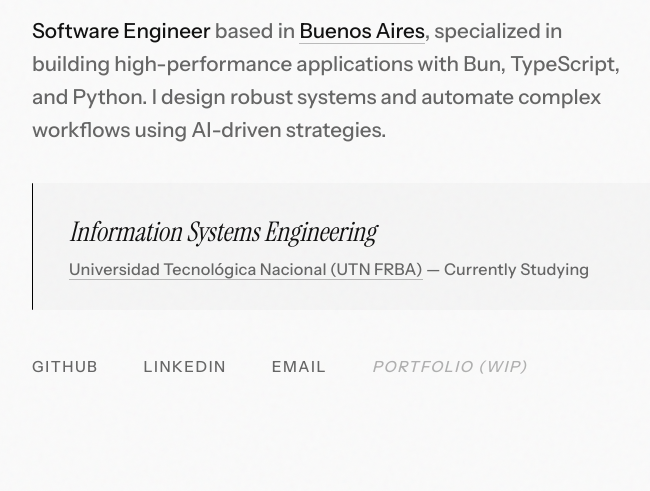
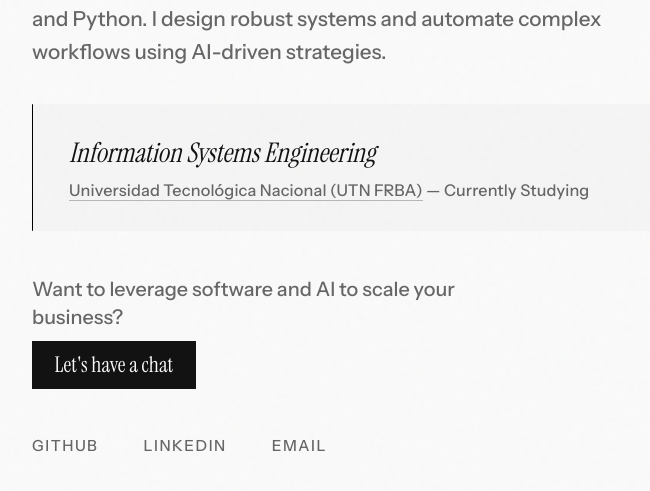
Before and after one commit to zanellig/personal-page, a website: page public/index.html in a window 1280 px wide. Shown: the part 277-768 px from the top of the page, without its empty margins (262-912 px from the left). Drawn offline with Linux system fonts and the light colour scheme; a script that the page names is missing.

Commit message:
feat: Add call-to-action section with styling and embed cal.com
- Introduced a new call-to-action (CTA) section in index.html, featuring a title and button for scheduling meetings.
- Added corresponding CSS styles for the CTA layout and button interactions in index.css.
- Included embed code for Cal.com to facilitate meeting scheduling directly from the site.

```diff
--- a/public/index.css
+++ b/public/index.css
@@ -229,6 +229,38 @@ nav a:hover::after {
 	transform-origin: left;
 }
 
+.cta {
+	margin-bottom: 2.5rem;
+	display: flex;
+	flex-direction: column;
+	gap: 0.5rem;
+}
+
+.cta-title {
+	font-size: 1.1rem;
+	color: var(--text-secondary);
+	font-weight: 400;
+	max-width: 500px;
+	line-height: 1.4;
+}
+
+.cta-button {
+	width: fit-content;
+	background: var(--text-primary);
+	color: var(--bg-color);
+	padding: 0.5rem 1.2rem;
+	font-family: var(--font-serif);
+	font-size: 1.2rem;
+	cursor: pointer;
+	transition: var(--transition-smooth);
+	border: 1px solid var(--text-primary);
+}
+
+.cta-button:hover {
+	background: transparent;
+	color: var(--text-primary);
+}
+
 /* --- Responsive Design (Tailwind-inspired breakpoints) --- */
 
 /* Small (sm): 640px and up */
@@ -291,6 +323,14 @@ nav a:hover::after {
 		line-height: 1.5;
 	}
 
+	.cta {
+		margin-bottom: 2rem;
+	}
+
+	.cta-title {
+		font-size: 1.05rem;
+	}
+
 	.education {
 		padding: 1.25rem 1.5rem;
 		margin-bottom: 2rem;
--- a/public/index.html
+++ b/public/index.html
@@ -78,6 +78,14 @@
     <link rel="preload" href="/fonts/instrument-sans-v4-latin-500.woff2" as="font" type="font/woff2" crossorigin>
     <link rel="preload" href="index.css" as="style">
     <link rel="stylesheet" href="index.css">
+
+    <!-- Cal element-click embed code begins -->
+    <script type="text/javascript">
+      (function (C, A, L) { let p = function (a, ar) { a.q.push(ar); }; let d = C.document; C.Cal = C.Cal || function () { let cal = C.Cal; let ar = arguments; if (!cal.loaded) { cal.ns = {}; cal.q = cal.q || []; d.head.appendChild(d.createElement("script")).src = A; cal.loaded = true; } if (ar[0] === L) { const api = function () { p(api, arguments); }; const namespace = ar[1]; api.q = api.q || []; if(typeof namespace === "string"){cal.ns[namespace] = cal.ns[namespace] || api;p(cal.ns[namespace], ar);p(cal, ["initNamespace", namespace]);} else p(cal, ar); return;} p(cal, ar); }; })(window, "https://app.cal.com/embed/embed.js", "init");
+      Cal("init", "meeting", {origin:"https://app.cal.com"});
+      Cal.ns.meeting("ui", {"hideEventTypeDetails":false,"layout":"month_view"});
+    </script>
+    <!-- Cal element-click embed code ends -->
 </head>
 <body>
     <main class="container">
@@ -108,12 +116,24 @@
             </p>
         </section>
 
+        <section class="cta">
+            <h2 class="cta-title">Want to leverage software and AI to scale your business?</h2>
+            <button
+                type="button"
+                class="cta-button"
+                data-cal-link="gonzalozanelli/meeting"
+                data-cal-namespace="meeting"
+                data-cal-config='{"layout":"month_view","useSlotsViewOnSmallScreen":"true"}'
+            >
+                Let's have a chat
+            </button>
+        </section>
+
         <nav>
             <h2 class="sr-only">Social Links</h2>
             <a href="https://github.com/zanellig" target="_blank" rel="noopener noreferrer">GitHub</a>
             <a href="https://linkedin.com/in/gzanelli" target="_blank" rel="noopener noreferrer">LinkedIn</a>
             <a href="mailto:gonzalozanelli1@gmail.com">Email</a>
-            <span class="wip">Portfolio (WIP)</span>
         </nav>
     </main>
 </body>
```
